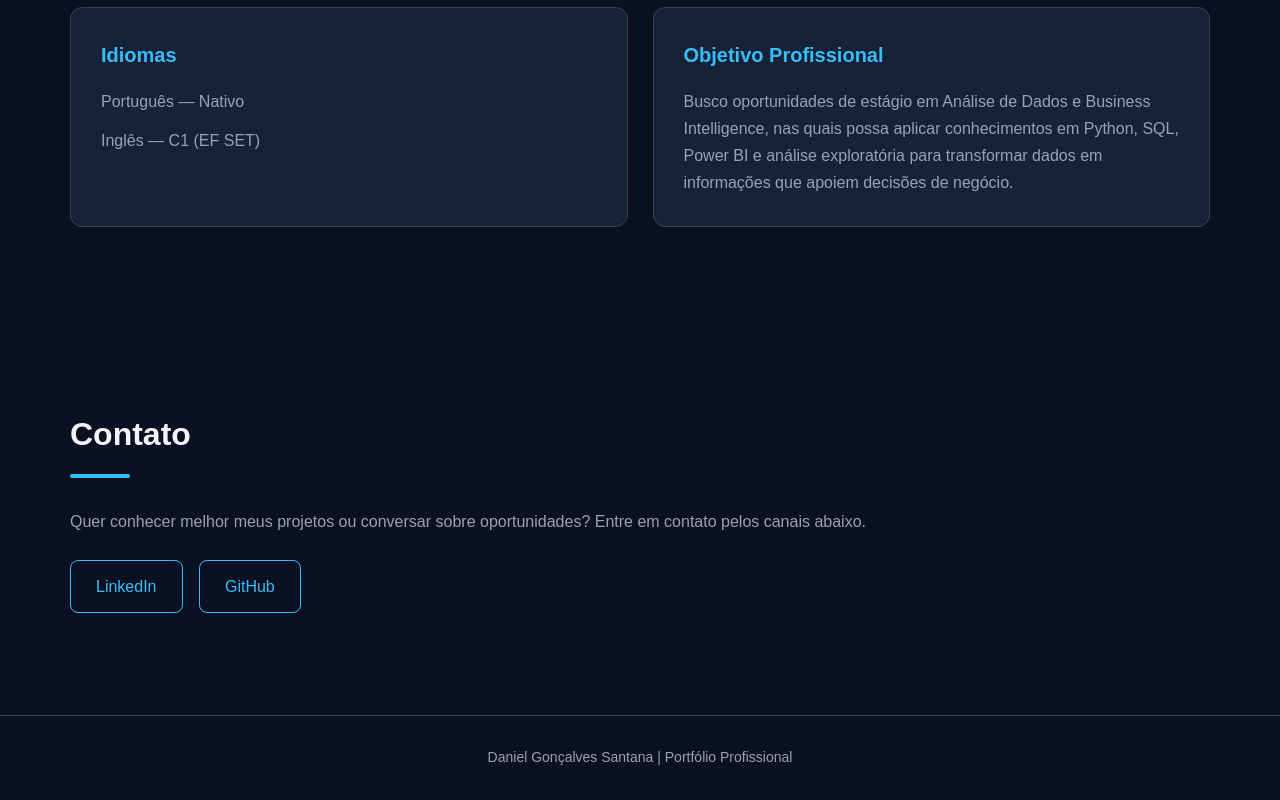
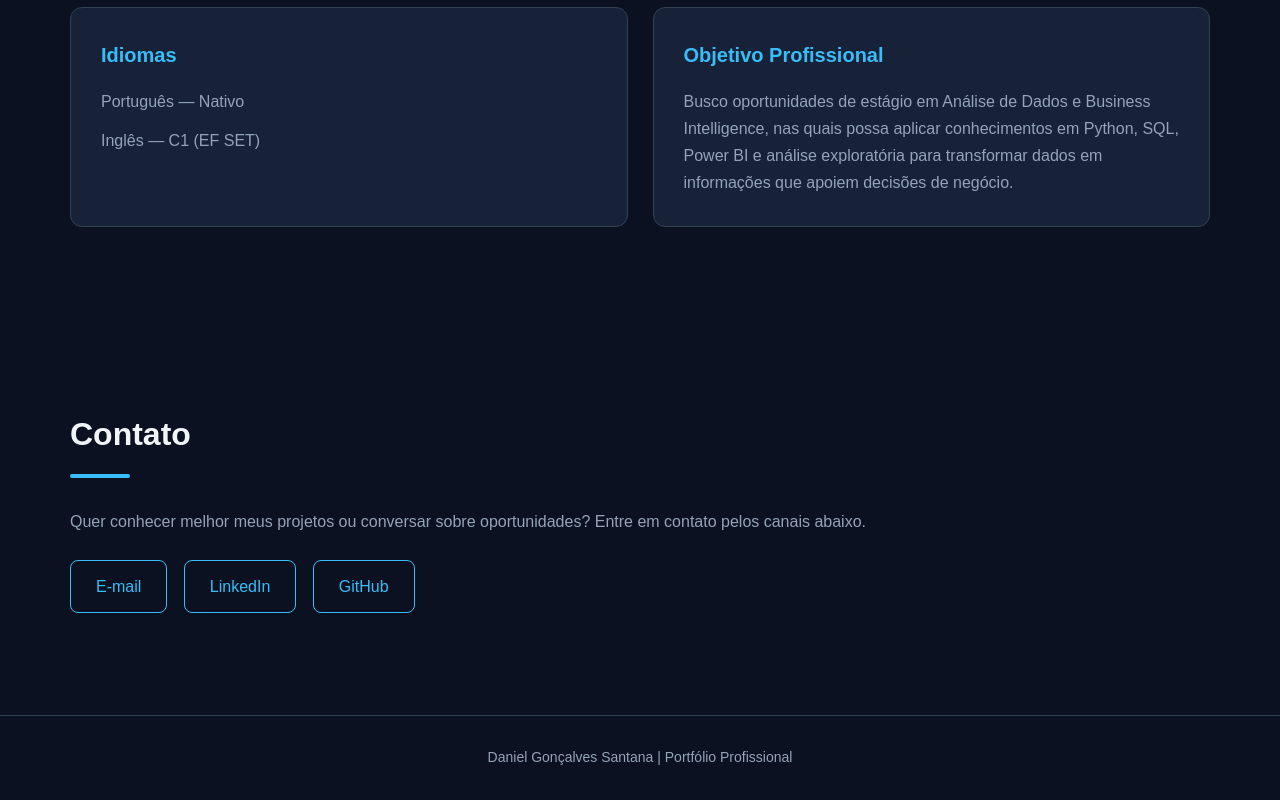
Before and after one commit to DanielDevCC26/DanielDevCC26.github.io, a plain HTML site: page index.html in a window 1280 px wide. Shown: the part 4819-5619 px from the top of the page. Drawn offline with Linux system fonts and the light colour scheme.

Commit message:
feat: add email contact link

```diff
--- a/index.html
+++ b/index.html
@@ -588,7 +588,14 @@
                 Entre em contato pelos canais abaixo.
             </p>
 
+
                 <div class="contato-links">
+
+                    <a
+                        href="mailto:goncalvesantanadaniel@gmail.com"
+                    >
+                        E-mail
+                    </a>
 
                     <a
                         href="https://www.linkedin.com/in/daniel-gon%C3%A7alves-santana-b4ba13368/"
@@ -607,6 +614,7 @@
                     </a>
 
                 </div>
+
 
         </section>
 
```
Lines whose indentation alone changed are shown as unchanged.
